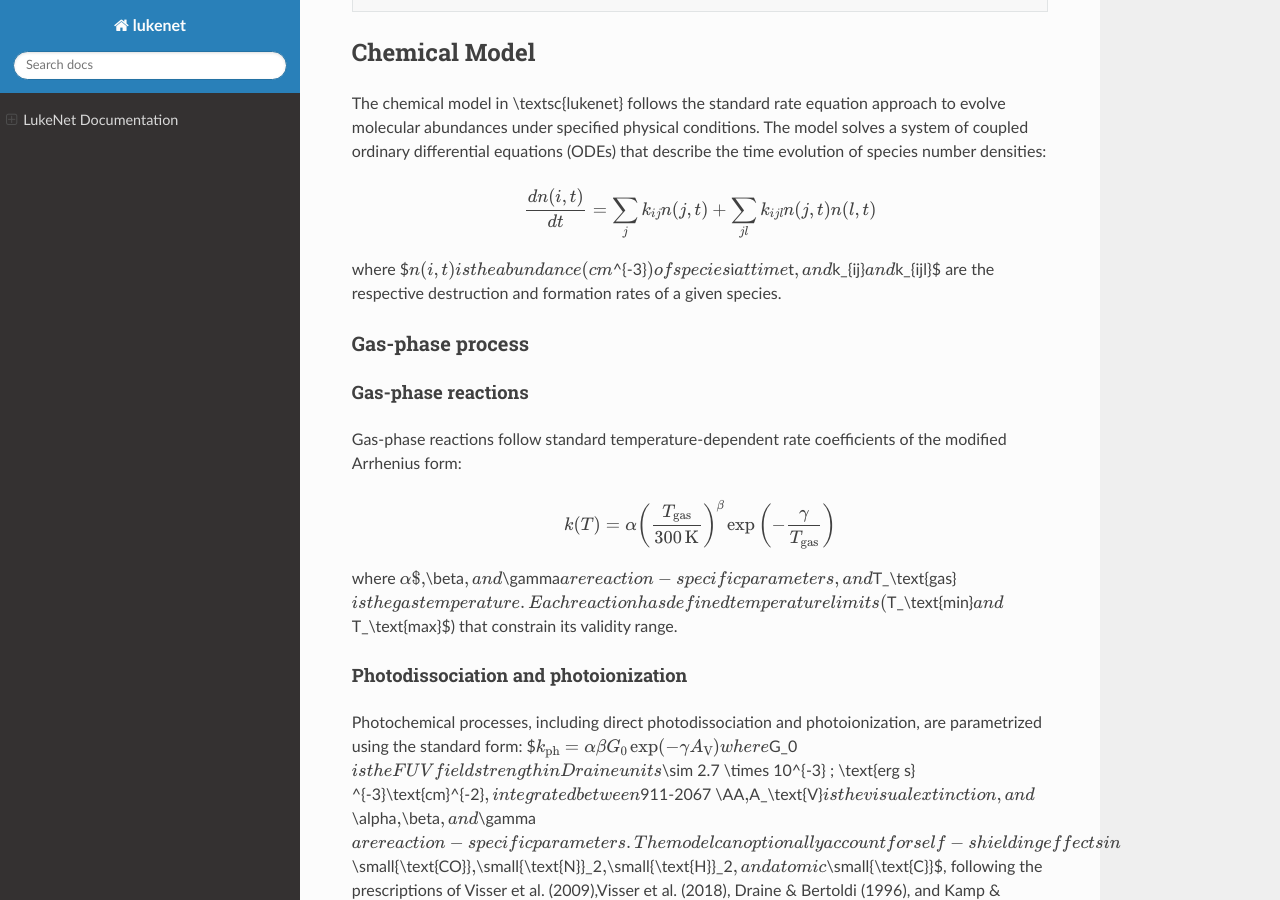
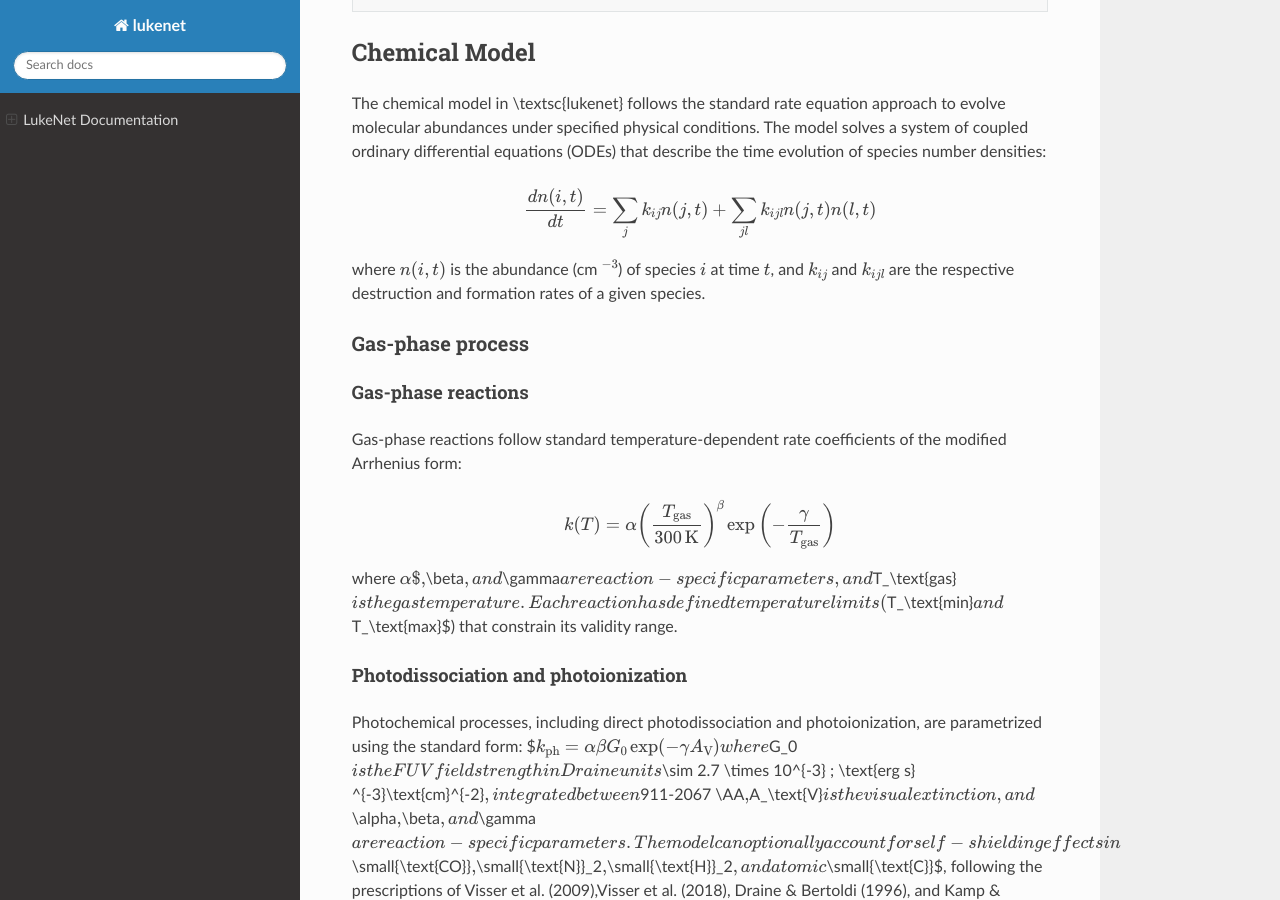
Before and after one commit to lukekeyte/lukenet-docs, a Sphinx documentation site: the page built from docs/index.md, in a window 1280 px wide and 900 px high, scrolled down 619 px. Built offline with Sphinx 7.4.7 and the Read the Docs theme 3.1.0, drawn with Linux system fonts in a browser that asks for light colours.

Commit message:
LaTeX equation rendering update v6

```diff
--- a/docs/index.md
+++ b/docs/index.md
@@ -31,7 +31,7 @@ The chemical model in \textsc{lukenet} follows the standard rate equation approa
 $$
 \frac{dn(i,t)}{dt} = \sum_j k_{ij} n(j,t) + \sum_{jl} k_{ijl} n(j,t) n(l,t)
 $$
-where $$n(i,t)$$ is the abundance (cm $^{-3}$) of species $i$ at time $t$, and $k_{ij}$ and $k_{ijl}$ are the respective destruction and formation rates of a given species.
+where $n(i,t)$ is the abundance (cm $^{-3}$) of species $i$ at time $t$, and $k_{ij}$ and $k_{ijl}$ are the respective destruction and formation rates of a given species.
 
 ### Gas-phase process
 
```
Also changed, not shown: 1 other file.
